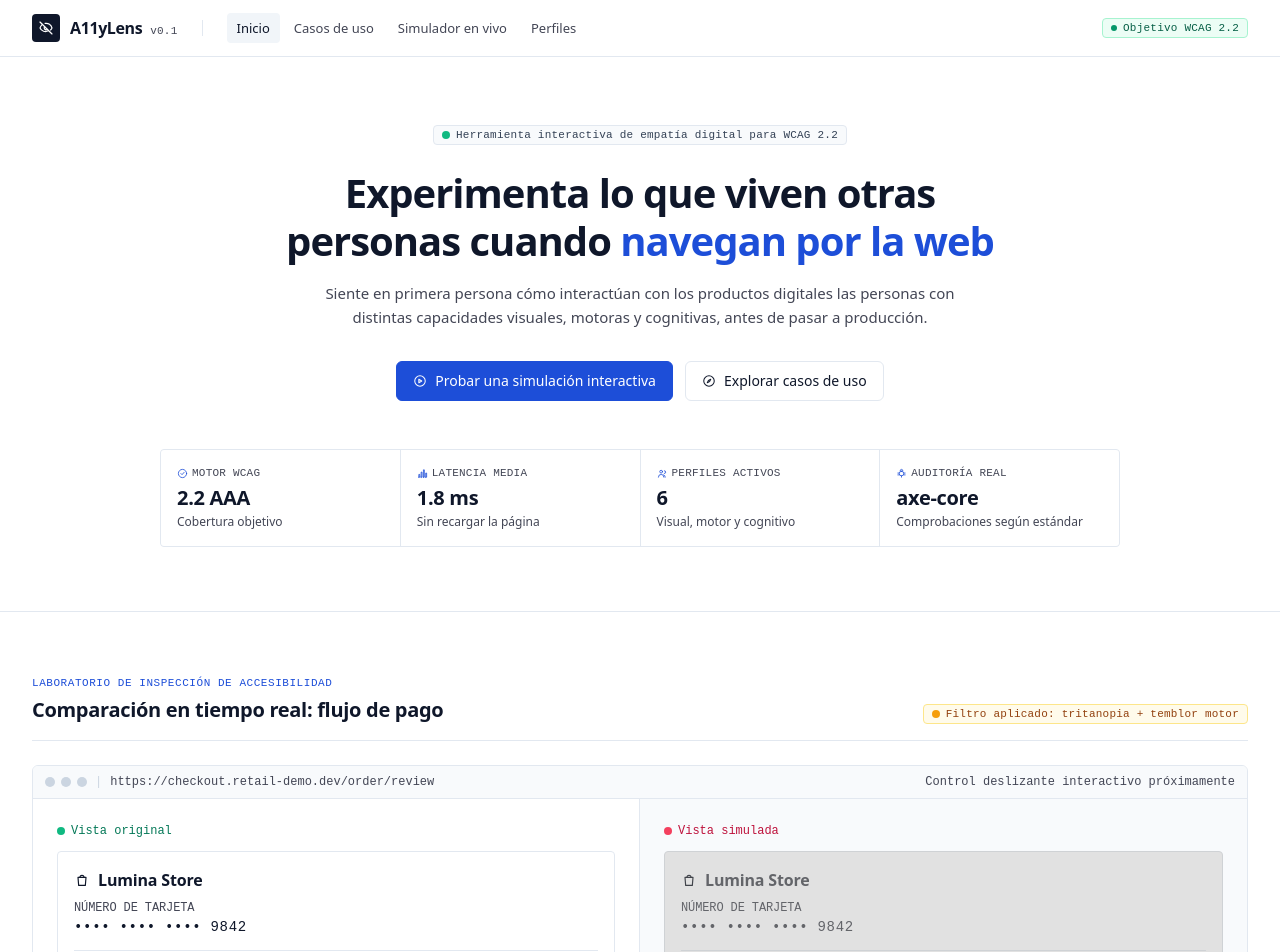
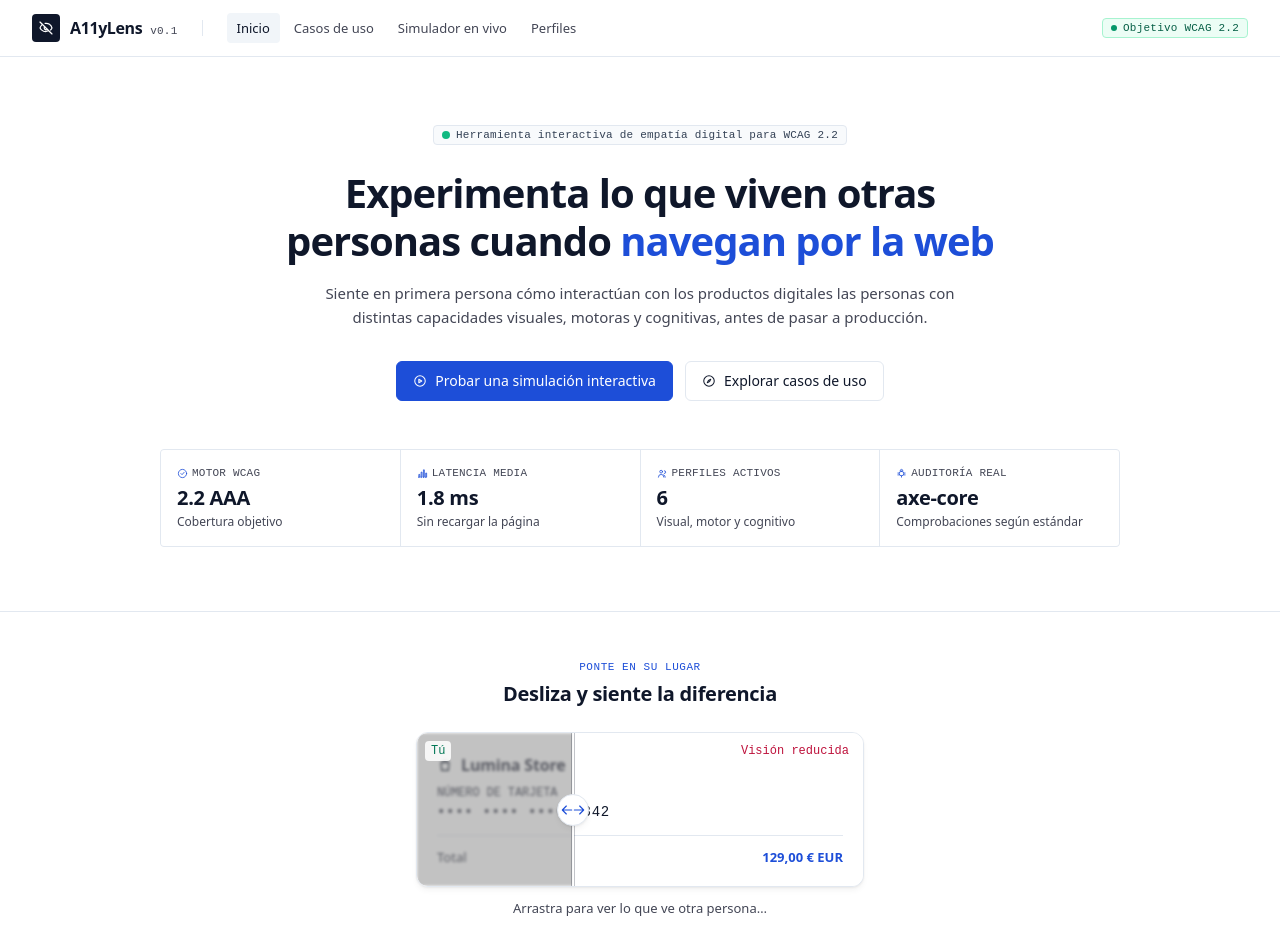
Before and after one commit to nandopiles/A11yLens, a React (Vite) app: page / in a window 1280 px wide. Shown: the top 952 px of the page. Built offline with nearby package versions, Linux system fonts and the light colour scheme.

Commit message:
feat: home simulation

```diff
--- a/src/features/landing/components/SimulatorPreview.tsx
+++ b/src/features/landing/components/SimulatorPreview.tsx
@@ -1,67 +1,102 @@
-import { Badge } from '@/components/primitives/Badge';
+import { useState } from 'react';
 import { Icon } from '@/components/primitives/Icon';
 
 /**
- * Static preview of the live comparator. The interactive comparison slider and
- * real simulation engine arrive in a later spec; this frames the section on the
- * landing so the layout is complete and accessible.
+ * Compact before/after comparator for the landing. Both views are stacked in one small
+ * box: the original underneath and the "reduced vision" simulation clipped on top. A
+ * draggable handle sweeps across the image (before/after style) to reveal the simulated
+ * view. An invisible range input sits on top so the whole thing stays keyboard-accessible.
+ * A short line of empathetic copy reacts to how much you have revealed.
  */
 export function SimulatorPreview() {
+  const [reveal, setReveal] = useState(35);
+
+  const empathyLine =
+    reveal < 20
+      ? 'Esto es lo que ves tú.'
+      : reveal < 70
+        ? 'Arrastra para ver lo que ve otra persona…'
+        : 'Esto es lo que ve alguien con visión reducida.';
+
   return (
     <section
       id="simulator"
       aria-labelledby="simulator-heading"
-      className="mx-auto max-w-content px-4 py-14 sm:px-6 lg:px-8"
+      className="mx-auto max-w-content px-4 py-10 sm:px-6 lg:px-8"
     >
-      <div className="mb-6 flex flex-col justify-between gap-3 border-b border-hairline pb-4 sm:flex-row sm:items-end">
-        <div>
-          <span className="font-mono text-label-badge uppercase tracking-wider text-primary">
-            Laboratorio de inspección de accesibilidad
-          </span>
-          <h2 id="simulator-heading" className="mt-1 text-headline-md text-ink">
-            Comparación en tiempo real: flujo de pago
-          </h2>
-        </div>
-        <Badge tone="warning">
-          <span aria-hidden="true" className="h-2 w-2 rounded-full bg-amber-500" />
-          Filtro aplicado: tritanopia + temblor motor
-        </Badge>
+      <div className="mx-auto max-w-md text-center">
+        <span className="font-mono text-label-badge uppercase tracking-wider text-primary">
+          Ponte en su lugar
+        </span>
+        <h2 id="simulator-heading" className="mt-1 text-headline-md text-ink">
+          Desliza y siente la diferencia
+        </h2>
       </div>
 
-      <div className="overflow-hidden rounded-md border border-hairline bg-canvas">
-        <div className="flex items-center justify-between border-b border-hairline bg-panel px-3 py-2 font-mono text-caption text-ink-soft">
-          <div className="flex items-center gap-2">
-            <span aria-hidden="true" className="flex gap-1.5">
-              <span className="h-2.5 w-2.5 rounded-full bg-hairline-strong" />
-              <span className="h-2.5 w-2.5 rounded-full bg-hairline-strong" />
-              <span className="h-2.5 w-2.5 rounded-full bg-hairline-strong" />
-            </span>
-            <span aria-hidden="true" className="text-hairline-strong">
-              |
-            </span>
-            <span>https://checkout.retail-demo.dev/order/review</span>
-          </div>
-          <span className="hidden sm:inline">Control deslizante interactivo próximamente</span>
-        </div>
+      <div className="mx-auto mt-6 max-w-md">
+        {/* Before/after comparator. */}
+        <div className="group relative select-none overflow-hidden rounded-xl border border-hairline bg-canvas shadow-overlay">
+          {/* Base layer — the original view. */}
+          <PaymentCard />
 
-        <div className="grid grid-cols-1 md:grid-cols-2">
-          <div className="border-b border-hairline p-6 md:border-b-0 md:border-r">
-            <p className="mb-3 flex items-center gap-1.5 font-mono text-caption text-emerald-700">
-              <span aria-hidden="true" className="h-2 w-2 rounded-full bg-emerald-500" />
-              Vista original
-            </p>
-            <PaymentCard />
-          </div>
-          <div className="bg-panel p-6">
-            <p className="mb-3 flex items-center gap-1.5 font-mono text-caption text-rose-700">
-              <span aria-hidden="true" className="h-2 w-2 rounded-full bg-rose-500" />
-              Vista simulada
-            </p>
-            <div className="opacity-90 blur-[0.4px] contrast-75 saturate-50">
+          {/* Overlay layer — the reduced-vision simulation, revealed from the left. */}
+          <div
+            aria-hidden="true"
+            className="absolute inset-0 bg-canvas"
+            style={{ clipPath: `inset(0 ${100 - reveal}% 0 0)` }}
+          >
+            <div className="blur-[1.6px] contrast-[0.58] brightness-95">
               <PaymentCard muted />
             </div>
           </div>
+
+          {/* Draggable handle line + grip. */}
+          <div
+            aria-hidden="true"
+            className="pointer-events-none absolute inset-y-0 z-10 w-0.5 -translate-x-1/2 bg-white/90 shadow-[0_0_0_1px_rgba(15,23,42,0.25)]"
+            style={{ left: `${reveal}%` }}
+          >
+            <span className="absolute top-1/2 left-1/2 flex h-8 w-8 -translate-x-1/2 -translate-y-1/2 items-center justify-center rounded-full border border-hairline bg-white text-ink shadow-overlay">
+              <span className="flex items-center text-primary">
+                <span className="-mr-1 rotate-180">
+                  <Icon name="arrow-right" />
+                </span>
+                <Icon name="arrow-right" />
+              </span>
+            </span>
+          </div>
+
+          {/* Corner labels. */}
+          <span className="absolute left-2 top-2 z-10 rounded bg-canvas/85 px-1.5 py-0.5 font-mono text-caption text-emerald-700">
+            Tú
+          </span>
+          {reveal > 8 && (
+            <span className="absolute right-2 top-2 z-10 rounded bg-canvas/85 px-1.5 py-0.5 font-mono text-caption text-rose-700">
+              Visión reducida
+            </span>
+          )}
+
+          {/* Invisible, full-cover range input keeps drag + keyboard accessible. */}
+          <input
+            type="range"
+            min={0}
+            max={100}
+            step={1}
+            value={reveal}
+            onChange={(e) => setReveal(Number(e.target.value))}
+            aria-label="Desliza para revelar la vista con visión reducida"
+            aria-valuetext={`${reveal}% de vista simulada`}
+            className="absolute inset-0 z-20 h-full w-full cursor-ew-resize opacity-0"
+          />
         </div>
+
+        {/* Empathetic, reactive caption. */}
+        <p
+          aria-live="polite"
+          className="mt-3 text-center text-body-sm text-ink-soft"
+        >
+          {empathyLine}
+        </p>
       </div>
     </section>
   );
@@ -70,7 +105,7 @@
 function PaymentCard({ muted = false }: { muted?: boolean }) {
   const text = muted ? 'text-ink-soft' : 'text-ink';
   return (
-    <div className="rounded border border-hairline bg-canvas p-4">
+    <div className="bg-canvas p-5">
       <div className="mb-2 flex items-center gap-2">
         <span aria-hidden="true" className="text-ink">
           <Icon name="shopping-bag" />
```
